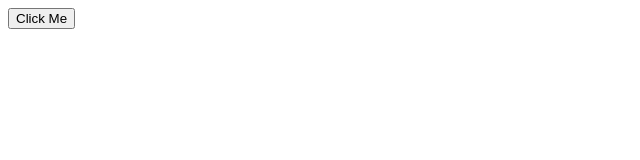
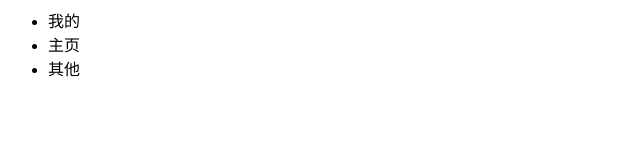
Before and after one commit to walkblank/walkblank.github.io, a plain HTML site: page index.html in a window 1280 px wide. Shown: the whole page, without its empty margins (0-640 px from the left). Drawn offline with Linux system fonts and the light colour scheme.

Commit message:
add page header

```diff
--- a/index.html
+++ b/index.html
@@ -3,9 +3,16 @@
     <title>Take it easy</title>
 </head>
 <body>
-    <div class="header" >
+    <div class="container">
+        <ul class="header">
+            <li>我的</li>
+            <li>主页</li>
+            <li>其他</li>
+        </ul>
+    </div>
+    <!-- <div class="header" >
         <button id="btn1" onclick="click_btn1()">Click Me</button>
-    </div>
+    </div> -->
 </body>
 <script >
    function click_btn1() {
```
